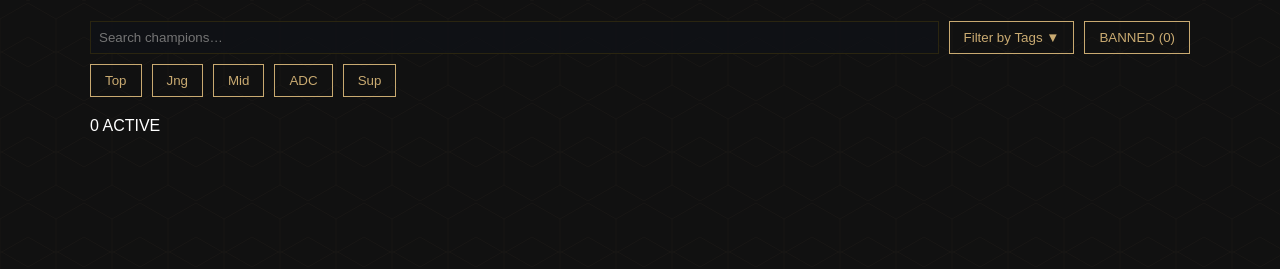
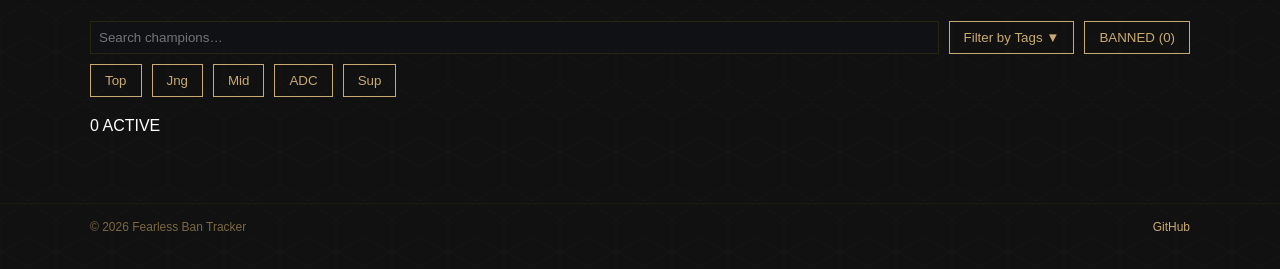
Before and after one commit to KineticSyntax/League-of-Legends-Fearless-Ban-Tracker, a website: page public/index.html in a window 1280 px wide. Shown: the part 99-368 px from the top of the page. Drawn offline with Linux system fonts and the light colour scheme; no server answers.

Commit message:
Added     README stuff     github link in footer     footer

```diff
--- a/public/index.html
+++ b/public/index.html
@@ -51,6 +51,22 @@
     </div>
   </div>
 
+  <footer class="footer">
+  <div class="footer-content">
+    <span class="footer-left">
+      © 2026 Fearless Ban Tracker
+    </span>
+
+    <span class="footer-center">
+    </span>
+
+    <span class="footer-right">
+      <a href="https://github.com/KineticSyntax/League-of-Legends-Fearless-Ban-Tracker" target="_blank">
+        GitHub
+      </a>
+    </span>
+  </div>
+</footer>
   <script src="script.js"></script>
 </body>
 </html>
--- a/public/style.css
+++ b/public/style.css
@@ -205,3 +205,30 @@ button.restore {
   margin-bottom: 4px;
   cursor: pointer;
 }
+
+.footer {
+  margin-top: 40px;
+  border-top: 1px solid #1a1a0f;
+  padding: 16px 20px;
+  font-size: 12px;
+  color: #7a6840;
+}
+
+.footer-content {
+  max-width: 1100px;
+  margin: 0 auto;
+  display: flex;
+  justify-content: space-between;
+  align-items: center;
+}
+
+.footer a {
+  color: #c9aa71;
+  text-decoration: none;
+  border-bottom: 1px solid transparent;
+  transition: 0.2s;
+}
+
+.footer a:hover {
+  border-bottom: 1px solid #c9aa71;
+}
```
Also changed, not shown: README.md, 2 other files.
